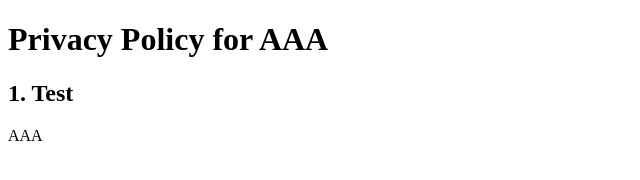
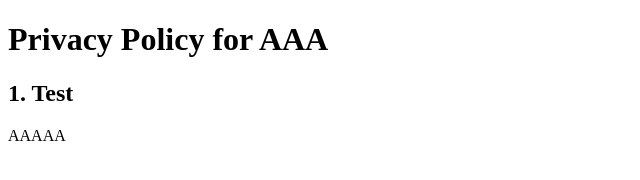
Before and after one commit to SnowbirdsAI/SnowbirdsAI, a plain HTML site: page PrivacyPolicy.html in a window 1280 px wide. Shown: the full height of the page, 0-640 px from the left. Drawn offline with Linux system fonts and the light colour scheme.

Commit message:
update AAAAA

```diff
--- a/PrivacyPolicy.html
+++ b/PrivacyPolicy.html
@@ -6,6 +6,6 @@
 	<body>
 		<h1>Privacy Policy for AAA</h1>
 		<h2>1. Test</h2>
-		<p>AAA</p>
+		<p>AAAAA</p>
 	</body>
 </html>
```
